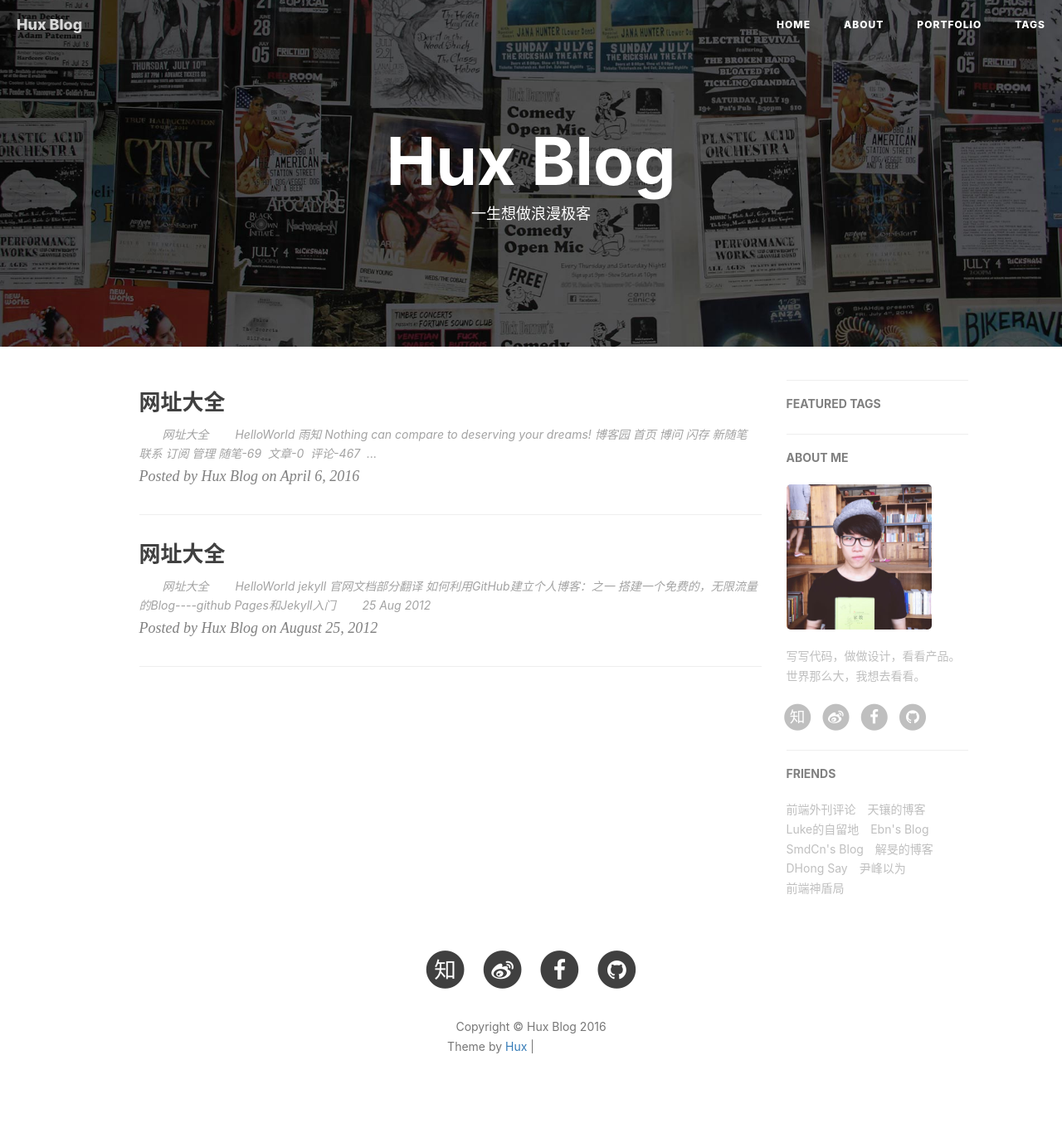
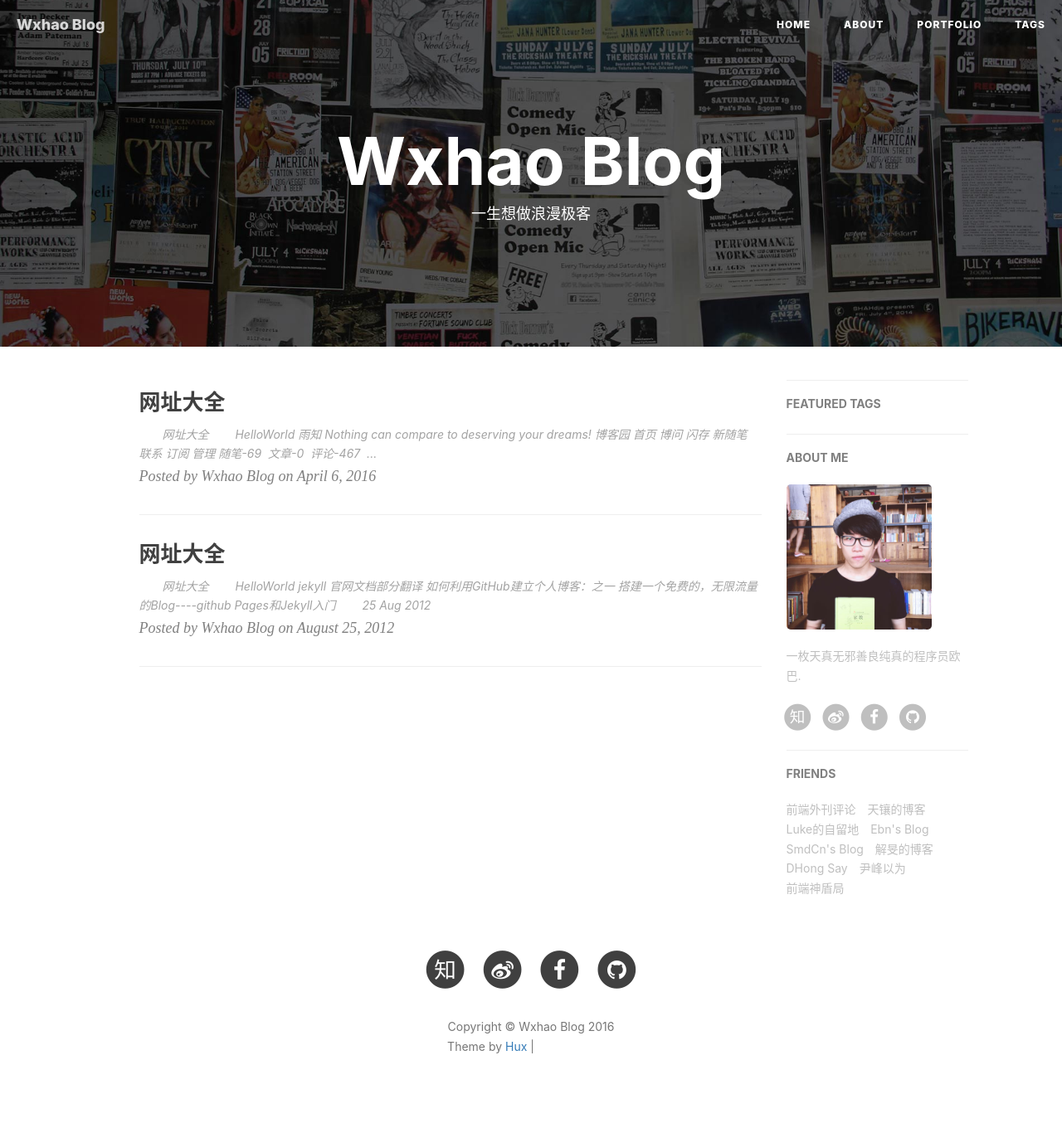
Before and after one commit to wxhao911/wxhao_blog, a Jekyll site: the page built from index.html, in a window 1280 px wide. Shown: the whole page at 83% size. Built offline with Jekyll 4.4.1, drawn with Linux system fonts in a browser that asks for light colours; nearby versions of some CDN libraries; the list of posts is cut into pages by our own code; comment, search, counter and statistics services are not loaded; some of the changed lines change nothing that is shown; grey boxes are pictures that could not be loaded.

Commit message:
update mine

```diff
--- a/_config.yml
+++ b/_config.yml
@@ -1,22 +1,22 @@
 # Site settings
-title: Hux Blog
-SEOTitle: 黄玄的博客 | Hux Blog
+title: Wxhao Blog
+SEOTitle: 吴嘉图的博客 | Wxhao Blog
 header-img: img/home-bg.jpg
 email: huxpro@gmail.com
-description: "关于前端与设计、黑客与画家 | 黄玄，Web & Mobile Lover，Front-End Engineer，UX Designer | 这里是 @Hux黄玄 的个人博客，与你一起发现更大的世界。"
-keyword: "黄玄, Hux黄玄, Hux, 鬼栈, huxpro, @huxpro, 黄玄的博客, Hux Blog, 博客, 个人网站, 互联网, 前端, 设计, 产品, 肖玉, Lynn, 肖玉的男朋友"
-url: "http://huangxuan.me"              # your host, for absolute URL
+description: "关于WEB开发、极客与吃货 | 吴嘉图，Web & Mobile Love | 这里是 @Wxhao吴嘉图 的个人博客，你的梦想是什么?"
+keyword: "吴嘉图, Wxhao吴嘉图, Wxhao, @huxpro, 吴嘉图的博客, Wxhao Blog, 博客, 个人网站, 互联网, 后端, JAVA, 园园的老公"
+url: "http://blog.wxhao2.com"              # your host, for absolute URL
 baseurl: ""                             # for example, '/blog' if your blog hosted on 'host/blog'
 
 
 
 # SNS settings
 RSS: false
-weibo_username:     huxpro
-zhihu_username:     huxpro
-github_username:    huxpro
+weibo_username:     坑爹的吴嘉图
+zhihu_username:     坑爹的吴嘉图
+github_username:    wxhao911
 #twitter_username:  huxpro
-facebook_username:  huxpro
+facebook_username:  wxhao
 
 
 
@@ -68,7 +68,7 @@ ga_domain: huangxuan.me
 
 # Sidebar settings
 sidebar: true                           # whether or not using Sidebar.
-sidebar-about-description: "写写代码，做做设计，看看产品。世界那么大，我想去看看。"
+sidebar-about-description: "一枚天真无邪善良纯真的程序员欧巴."
 sidebar-avatar: /img/avatar-hux.jpg      # use absolute URL, seeing it's used in both `/` and `/about/`
 
 
```
